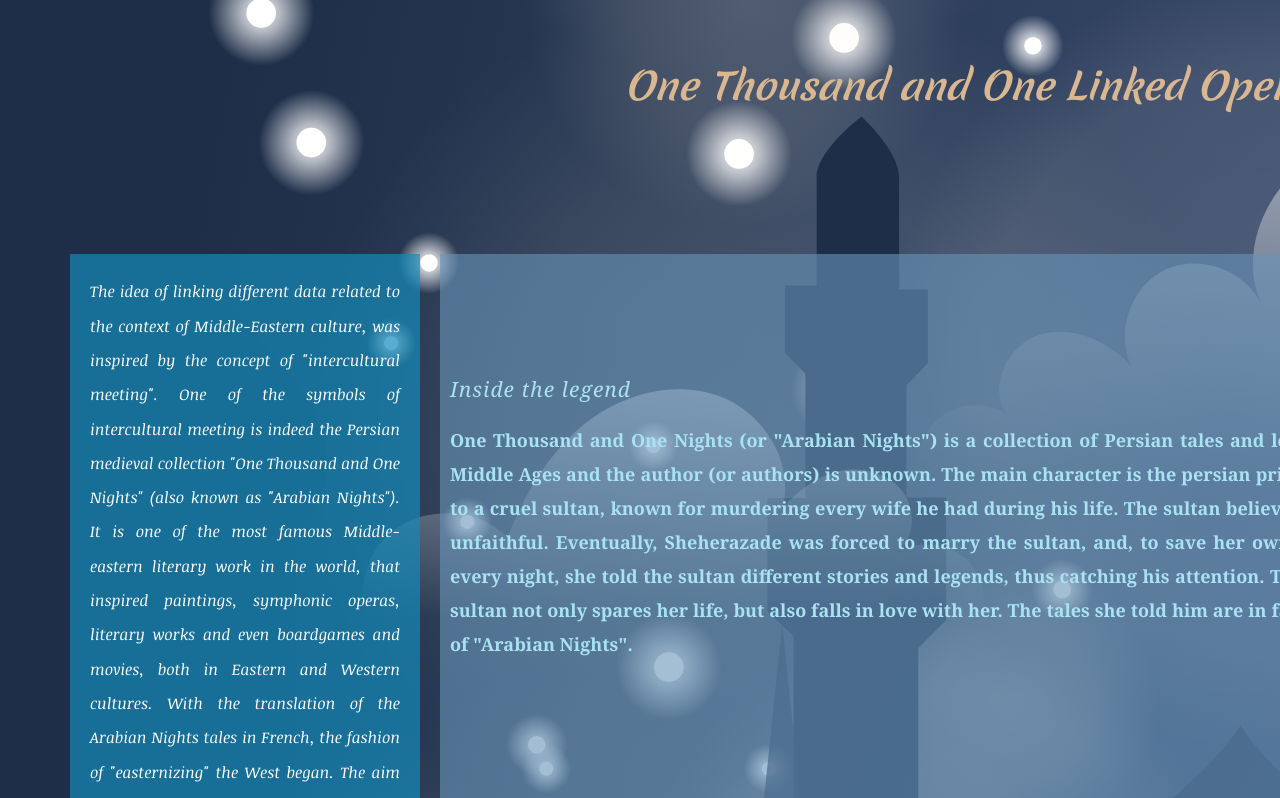
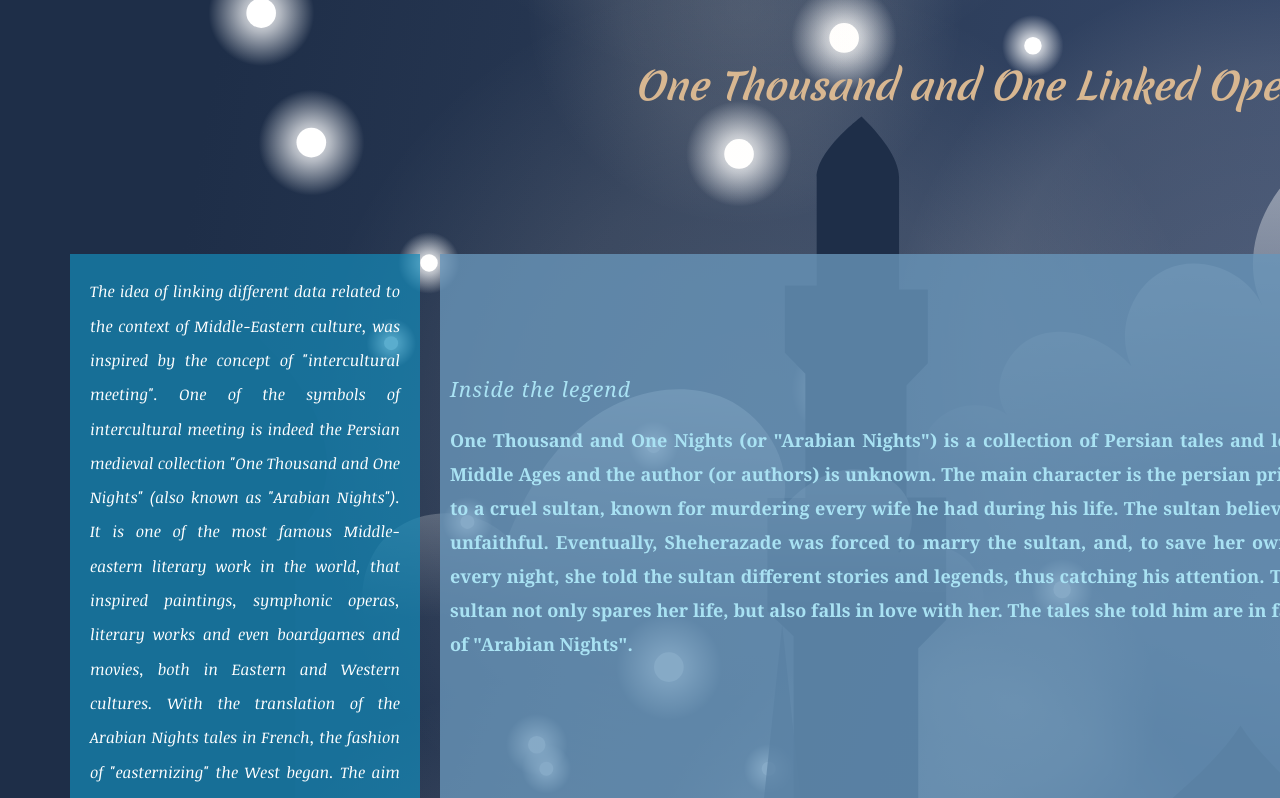
Before and after one commit to thousandnights-code/1001_LOD.github.io, a plain HTML site: page index.html in a window 1280 px wide. Shown: the top 798 px of the page. Drawn offline with nearby package versions, Linux system fonts and the light colour scheme; a web font is replaced by a local one.

Commit message:
Update style.css

```diff
--- a/style.css
+++ b/style.css
@@ -124,13 +124,13 @@ abbr {
 	clear: right;
 	 border:  1px hidden rgba(104, 149, 186, 0.1);
 	 padding-top: 100px;
-         padding-right: 250px;
+         padding-right: 270px;
          padding-bottom: 170px;
          padding-left: 0;
          margin-left: 370px;
          margin-top: 60px;
          margin-bottom: 100px;
-         background-color: rgba(104, 149, 186, 0.6);
+         background-color: rgba(104, 149, 186, 0.8);
 	 font-size: 18px;
          width: 1200px;
 	}
@@ -175,7 +175,7 @@ footer a:link, footer a:visited {
 	padding: 10px;
 	margin-top: 310px;
 	width: 180px;
-	padding-bottom: 200px;
+	padding-bottom: 270px;
 	}
 .sidebar h3.select {
 	background: transparent url() no-repeat top left;
```
